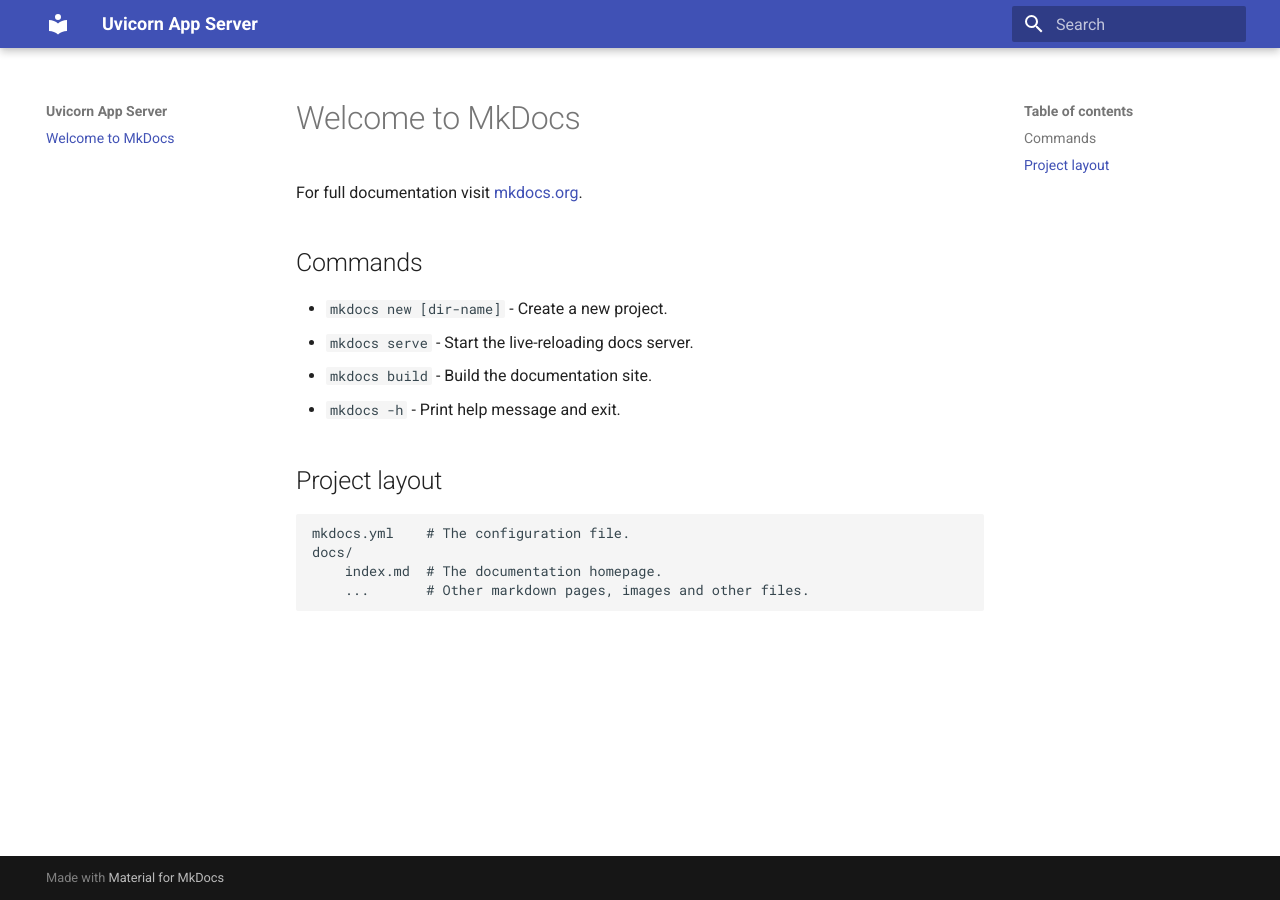
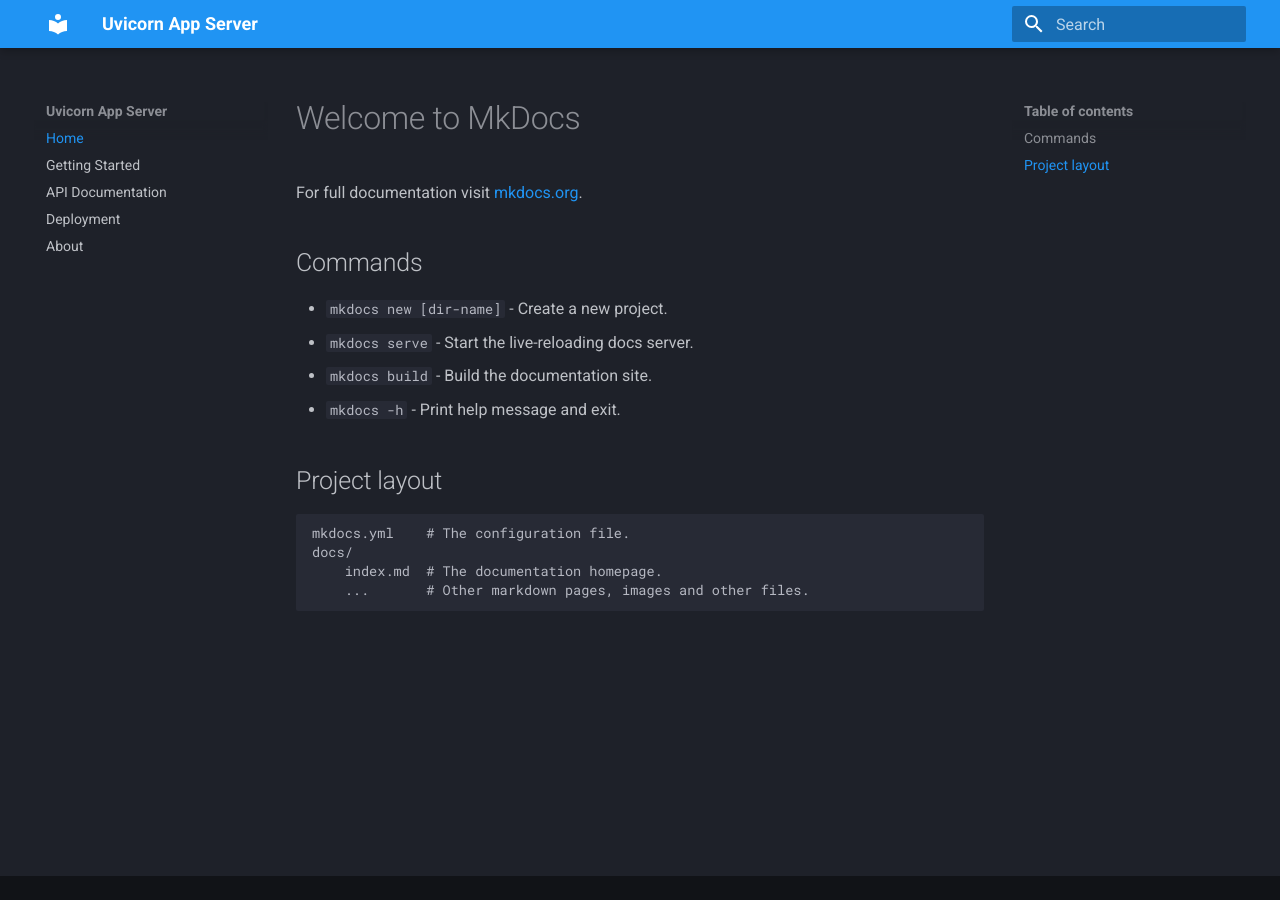
Before and after one commit to JanoBourian/uvicorn-app-server, an MkDocs documentation site: the page built from docs/index.md, in a window 1280 px wide. Built offline with MkDocs 1.6.1 and Material for MkDocs 9.7.7, drawn with Linux system fonts in a browser that asks for light colours.

Commit message:
add: more information in documents

```diff
--- a/mkdocs.yml
+++ b/mkdocs.yml
@@ -1,4 +1,51 @@
 site_name: Uvicorn App Server
-site_url: https://mydomain.org/mysite
 theme:
   name: material
+  palette:
+    scheme: slate
+    primary: blue
+  font:
+    text: Roboto
+    code: Roboto Mono
+
+use_directory_urls: false
+
+nav:
+  - Home: index.md
+  - Getting Started: getting-started.md
+  - API Documentation: api.md
+  - Deployment: deployment.md
+  - About: about.md
+
+markdown_extensions:
+  - admonition
+  - attr_list
+  - def_list
+  - footnotes
+  - md_in_html
+  - sane_lists
+  - tables
+  - toc:
+      permalink: true
+  - pymdownx.arithmatex
+  - pymdownx.betterem
+  - pymdownx.caret
+  - pymdownx.details
+  - pymdownx.highlight:
+      use_pygments: true
+  - pymdownx.inlinehilite
+  - pymdownx.keys
+  - pymdownx.magiclink
+  - pymdownx.mark
+  - pymdownx.smartsymbols
+  - pymdownx.superfences
+  - pymdownx.tasklist:
+      custom_checkbox: true
+  - pymdownx.tilde
+
+plugins:
+  - search
+  - tags
+
+extra:
+  generator: false
```
Also changed, not shown: docs/about.md (added, +2 -0 lines), docs/api.md (added, +12 -0 lines), docs/deployment.md (added, +8 -0 lines), docs/getting-started.md (added, +8 -0 lines), 1 other file.
